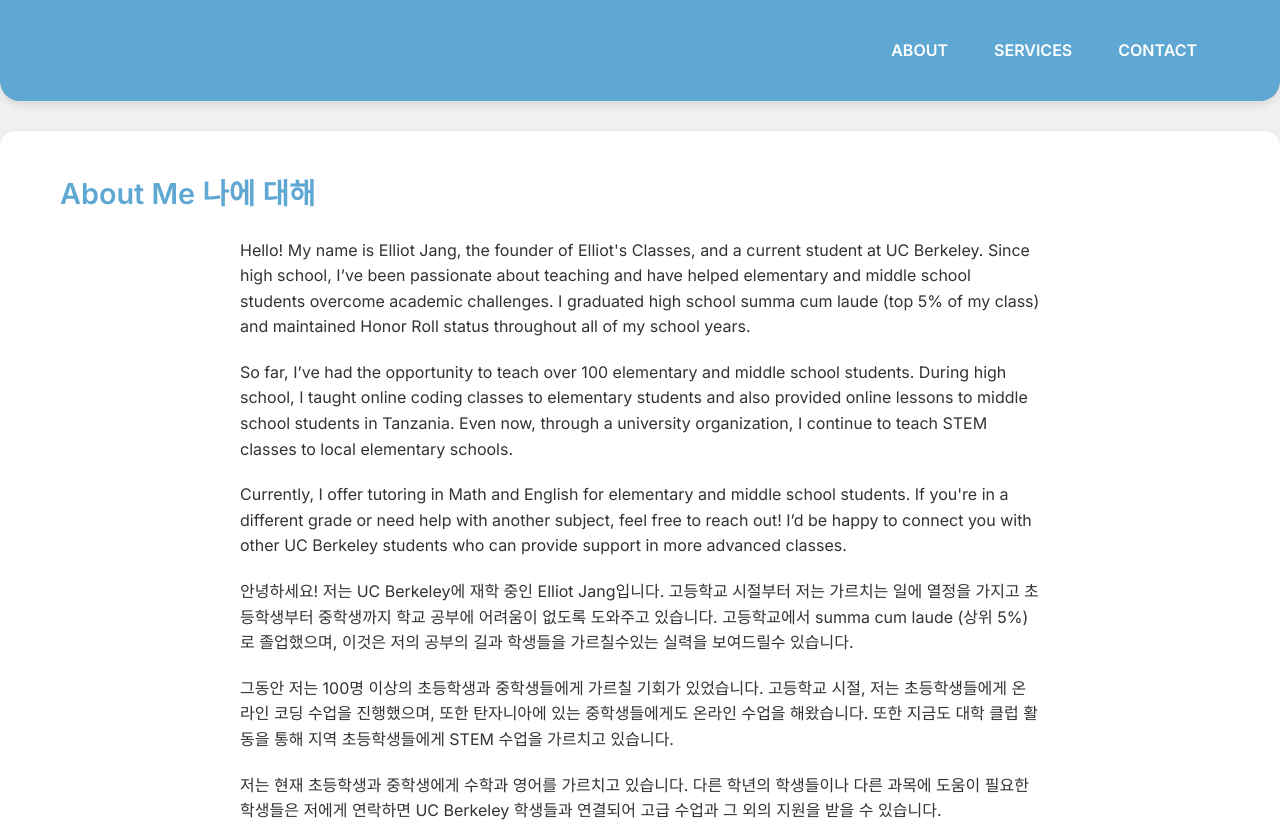
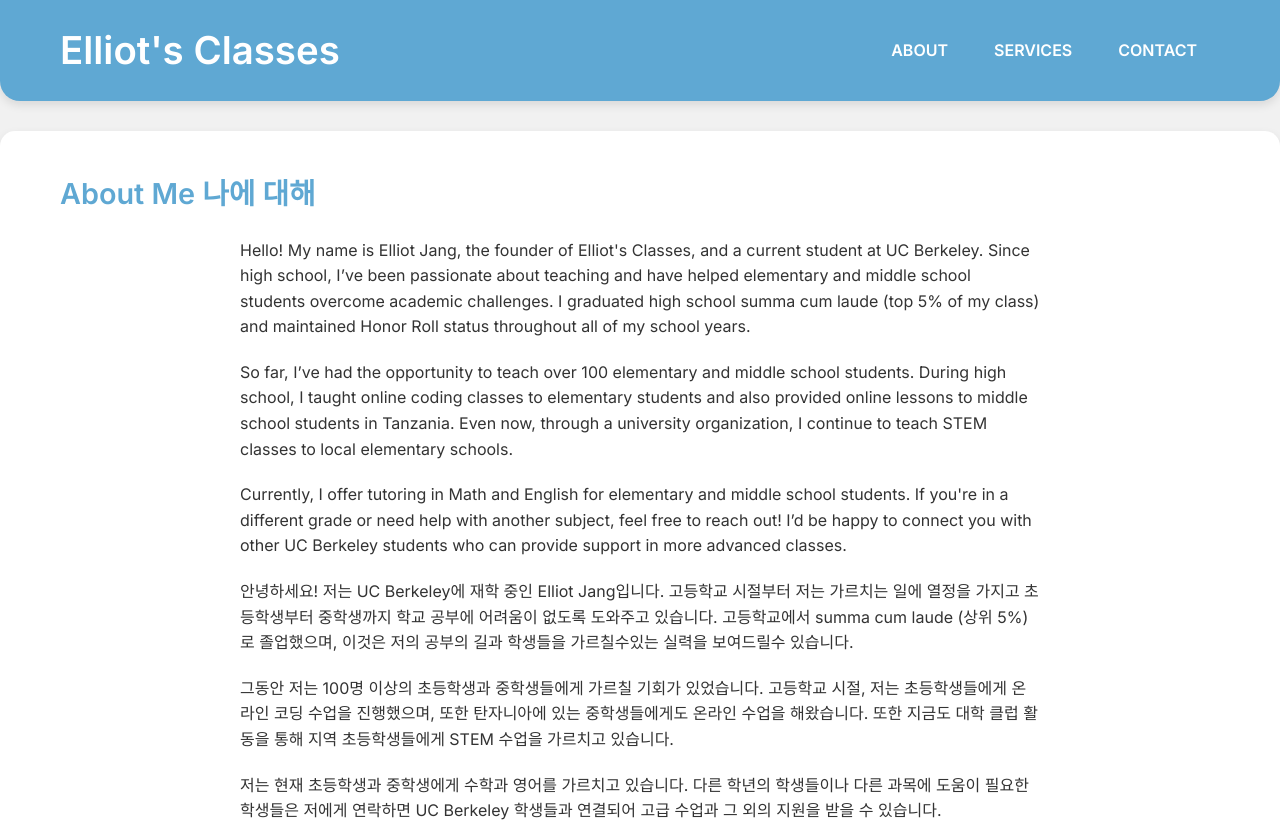
Before and after one commit to ElliotJang/my-website, a plain HTML site: page index.html in a window 1280 px wide. Shown: the top 827 px of the page. Drawn offline with Linux system fonts and the light colour scheme.

Commit message:
Update style.css

```diff
--- a/css/style.css
+++ b/css/style.css
@@ -35,6 +35,10 @@ header .container {
   justify-content: space-between;
   align-items: center;
   width: 100%;
+}
+header h1 a {
+  text-decoration: none;
+  color: inherit;
 }
 
 header h1 {
```
